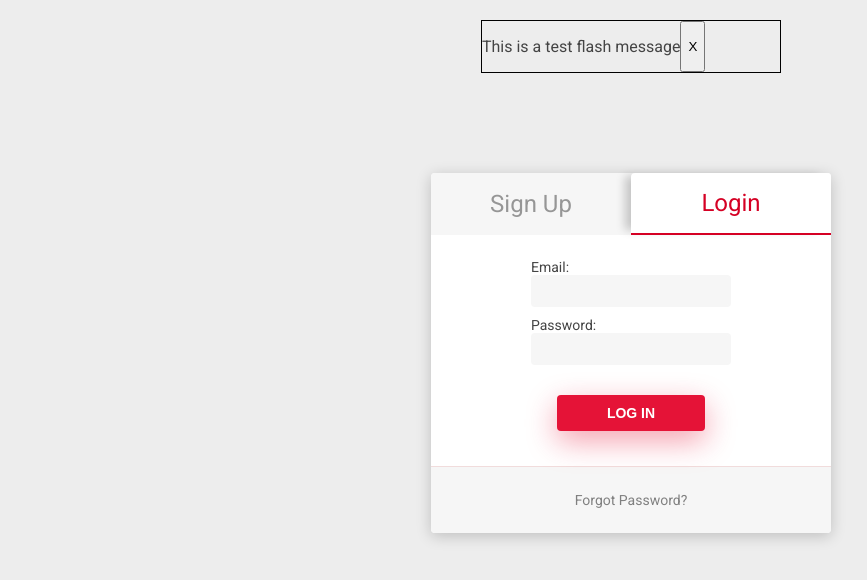
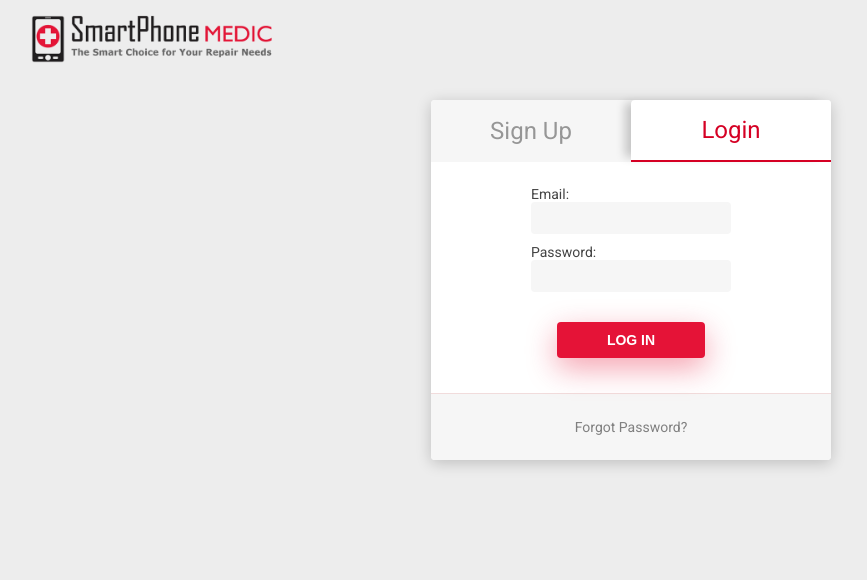
Before and after one commit to jordanepps/smartphone_medic, a React (Create React App) app in the folder client/: page /dashboard in a window 1280 px wide. Shown: the top 580 px of the page, without its empty margins (9-876 px from the left). Built offline with nearby package versions, Linux system fonts and the light colour scheme.

Commit message:
Style header component for dashboard

```diff
--- /dev/null
+++ b/client/src/components/HeaderDashboard/HeaderDashboard.js
@@ -0,0 +1,21 @@
+import React, { useState } from 'react';
+import { Link } from 'react-router-dom';
+import Logo from '../../imgs/logo.png';
+import './HeaderDashboard.css';
+
+export default function HeaderDashboard() {
+  const [atTop, setAtTop] = useState(true);
+
+  window.addEventListener('scroll', () =>
+    setAtTop(window.pageYOffset > 0 ? false : true)
+  );
+  return (
+    <header className={atTop ? 'main-header' : 'main-header scrolled'}>
+      <div className="main-header-container">
+        <Link to="/dashboard" className="main-logo">
+          <img src={Logo} alt="Smartphone Medic Logo" />
+        </Link>
+      </div>
+    </header>
+  );
+}
--- a/client/src/layouts/DashboardLayout/DashboardLayout.js
+++ b/client/src/layouts/DashboardLayout/DashboardLayout.js
@@ -1,9 +1,11 @@
 import React from 'react';
+import HeaderDashboard from '../../components/HeaderDashboard/HeaderDashboard';
+import './DashboardLayout.css';
 
 export default function DashboardLayout({ children }) {
   return (
     <>
-      <header></header>
+      <HeaderDashboard />
       <main>{children}</main>
     </>
   );
--- a/client/src/routes/SignupLogin/SignupLogin.js
+++ b/client/src/routes/SignupLogin/SignupLogin.js
@@ -18,7 +18,7 @@ export default function TabContainer() {
 
   return (
     <>
-      {flashMsg && <Flash message={flashMsg} />}
+      {/* {flashMsg && <Flash message={flashMsg} />} */}
       <div className="dashboard-form-container">
         <div className="dashboard-form">
           <div className="tab-btn-container">
```
Also changed, not shown: client/src/components/HeaderDashboard/HeaderDashboard.css (added).
